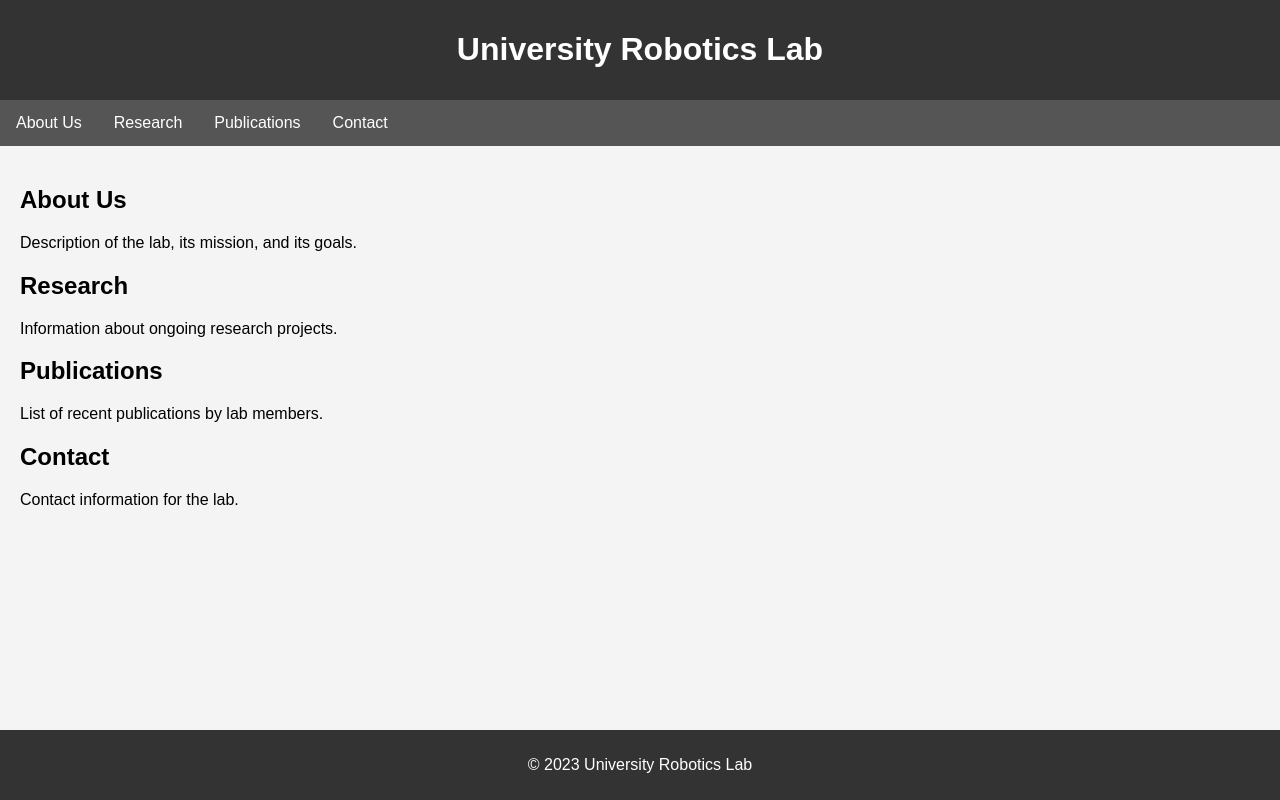
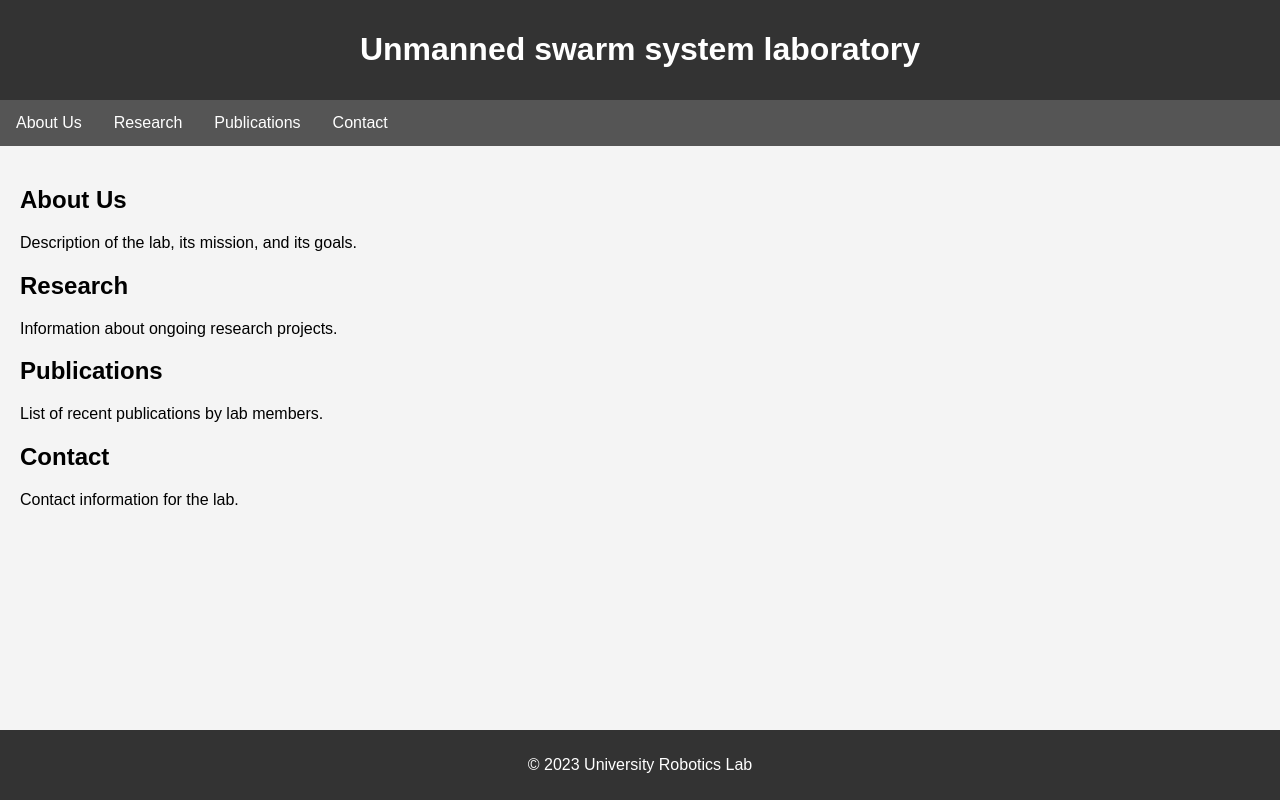
Before and after one commit to haifeng719/haifeng719.github.io, a plain HTML site: page Robotics_Lab_Homepage_Template.html in a window 1280 px wide. Drawn offline with Linux system fonts and the light colour scheme.

Commit message:
Update Robotics_Lab_Homepage_Template.html

```diff
--- a/Robotics_Lab_Homepage_Template.html
+++ b/Robotics_Lab_Homepage_Template.html
@@ -49,7 +49,7 @@
 <body>
 
     <div class="header">
-        <h1>University Robotics Lab</h1>
+        <h1>Unmanned swarm system laboratory</h1>
     </div>
 
     <div class="nav-bar">
```
